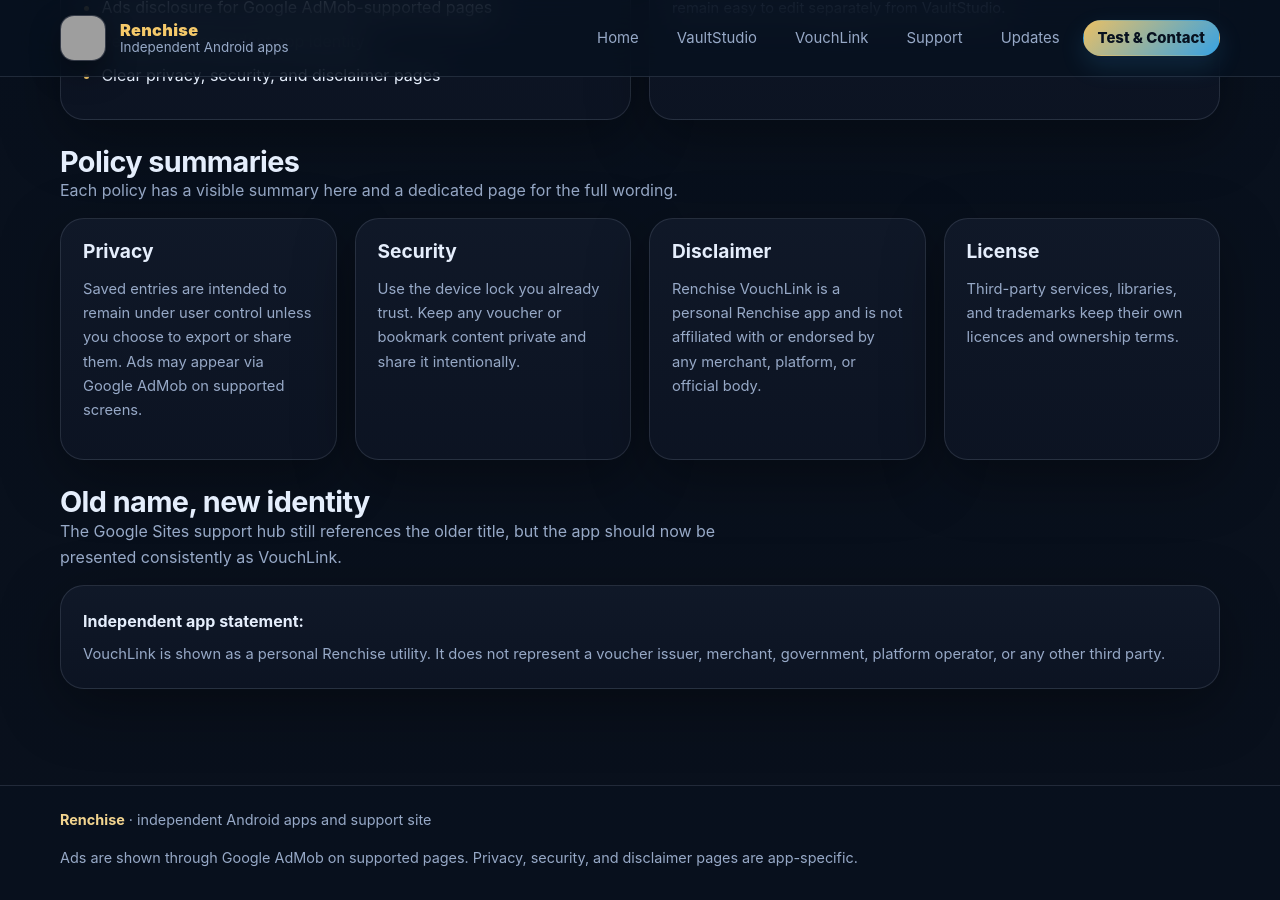
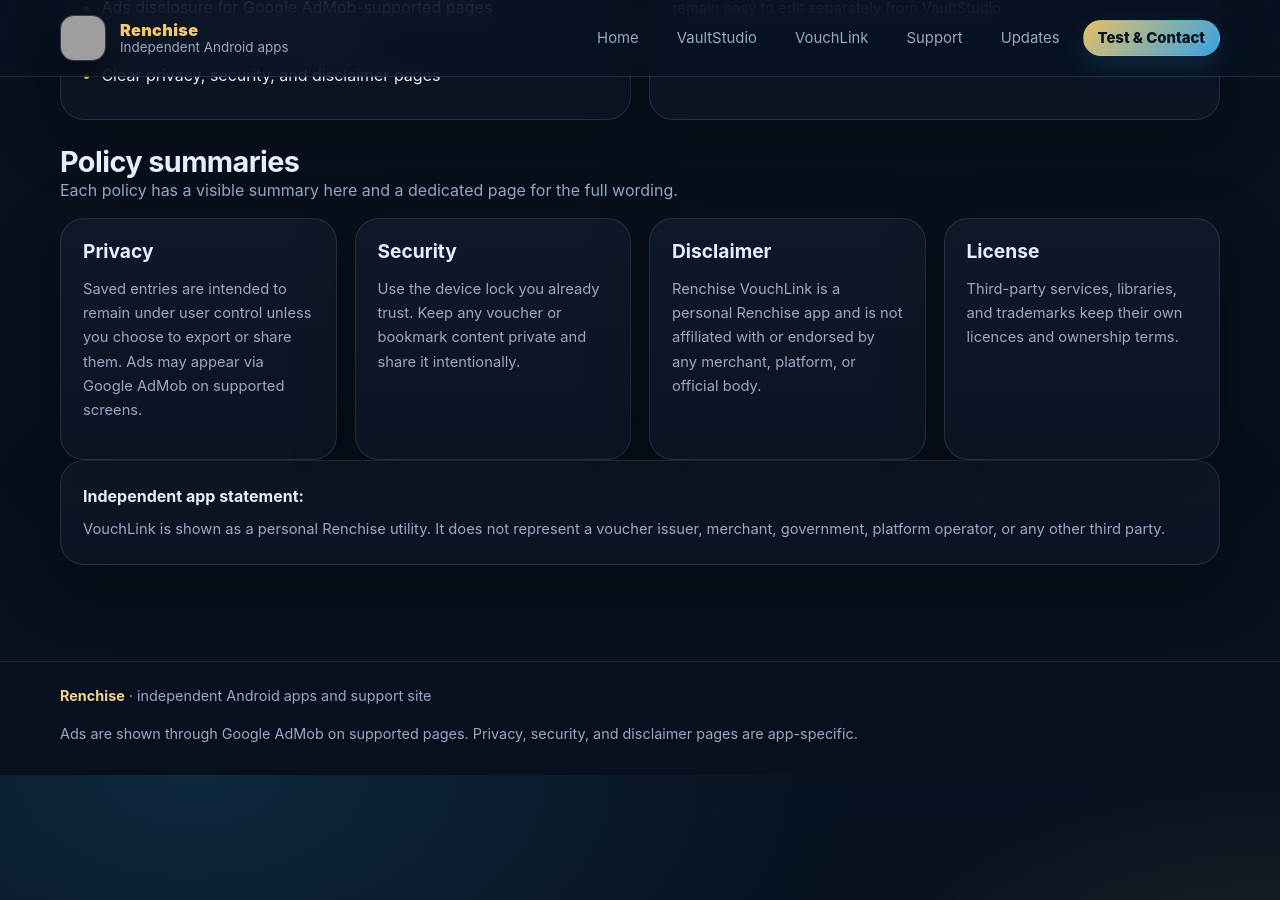
Before and after one commit to renchise/renchise.github.io, a Jekyll site: the page built from vouchlink/index.html, in a window 1280 px wide and 900 px high, scrolled down 1657 px. Built offline with Jekyll 4.4.1, drawn with Linux system fonts in a browser that asks for light colours; grey boxes are pictures that could not be loaded.

```diff
--- a/vouchlink/index.html
+++ b/vouchlink/index.html
@@ -108,12 +108,7 @@
   </a>
 </div>
 
-<div class="section-head" style="margin-top:26px;">
-  <div>
-    <h2>Old name, new identity</h2>
-    <p>The Google Sites support hub still references the older title, but the app should now be presented consistently as VouchLink.</p>
-  </div>
-</div>
+
 <div class="notice">
   <strong>Independent app statement:</strong>
   <div class="muted small" style="margin-top:8px;">
```
Also changed, not shown: other parts of vouchlink/index.html (+1 -1 lines).
